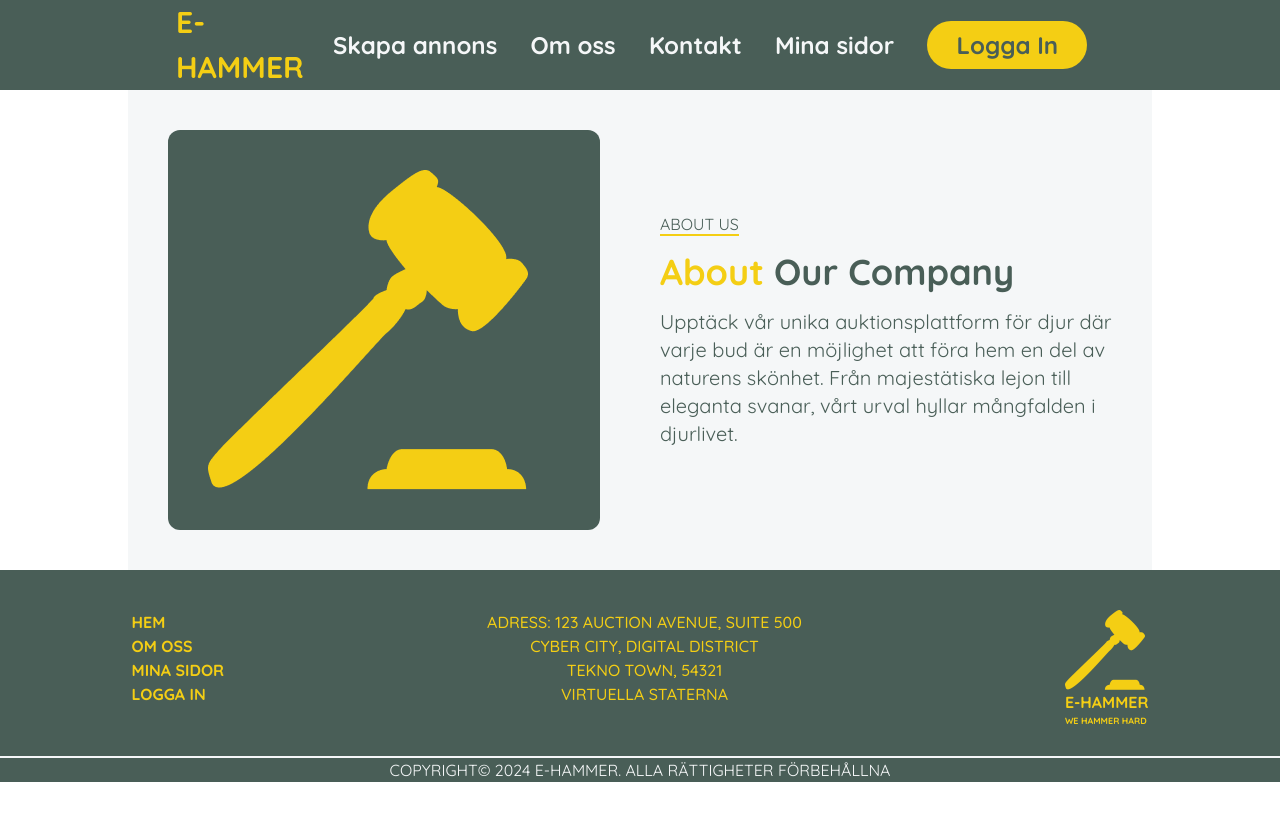
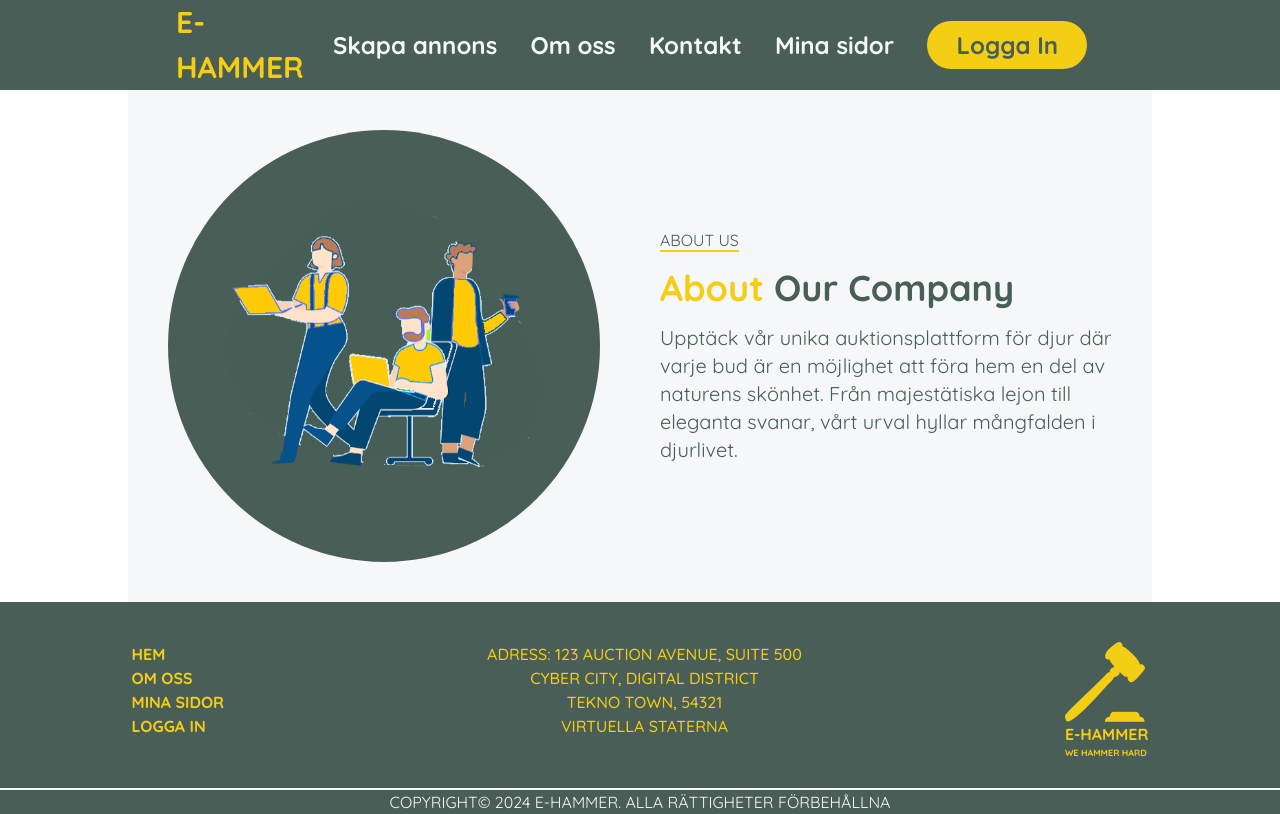
Before and after one commit to EddieMollerstrom/Online-Auktion-Grupp-5, a React (Vite) app: page /AboutUs in a window 1280 px wide. Built offline with nearby package versions, Linux system fonts and the light colour scheme.

Commit message:
changed picture

```diff
--- a/src/pages/AboutUs.jsx
+++ b/src/pages/AboutUs.jsx
@@ -2,8 +2,8 @@ export default function AboutUs() {
   return (
     <div className="sm:flex items-center max-w-screen-lg bg-custom-white mx-auto">
       <div className="sm:w-1/2 p-10">
-        <div className="image object-center text-center bg-custom-green p-10 rounded-xl">
-          <img src="../public\images/hammer.png" alt="About Us" />
+        <div className="image object-center text-center bg-custom-green p-10 rounded-full">
+          <img src="../public\images/workpicture.png" alt="About Us" />
         </div>
       </div>
       <div className="sm:w-1/2 p-5">
```
Also changed, not shown: public/images/workpicture.png (added).
